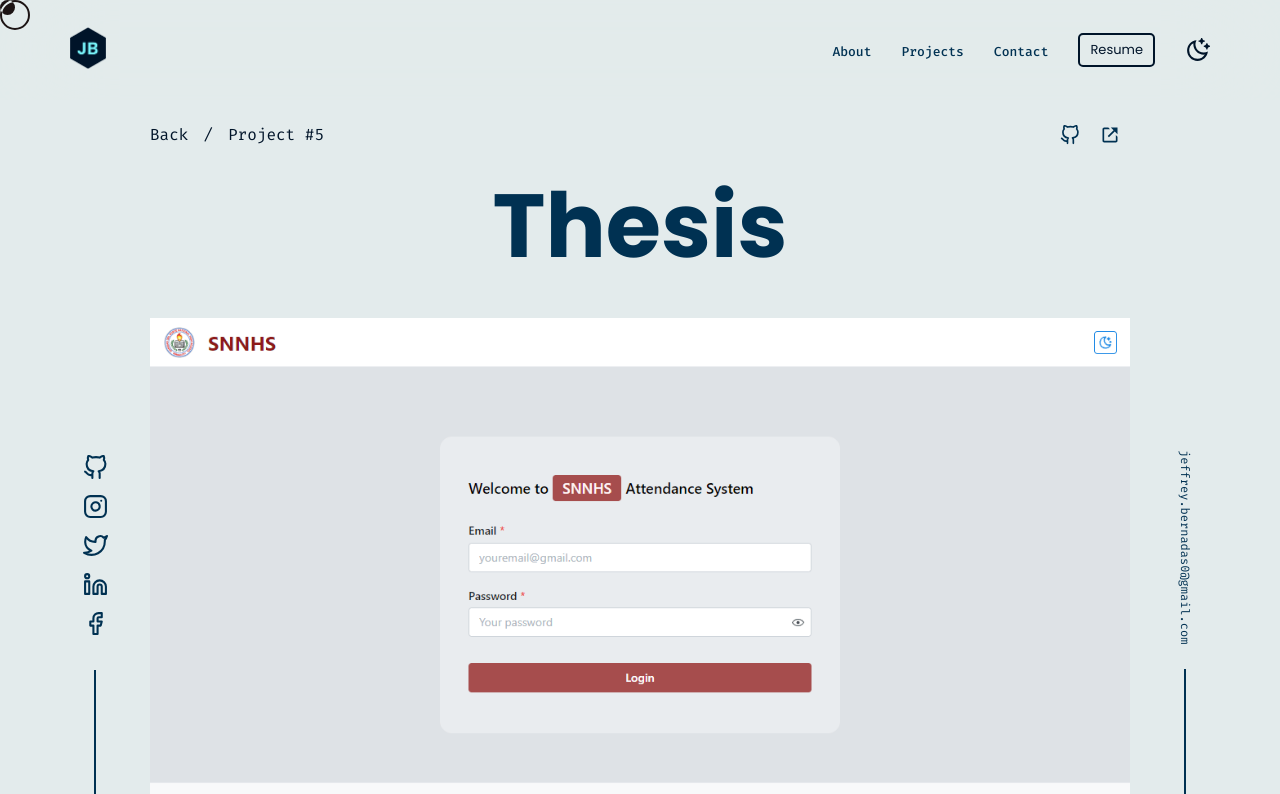
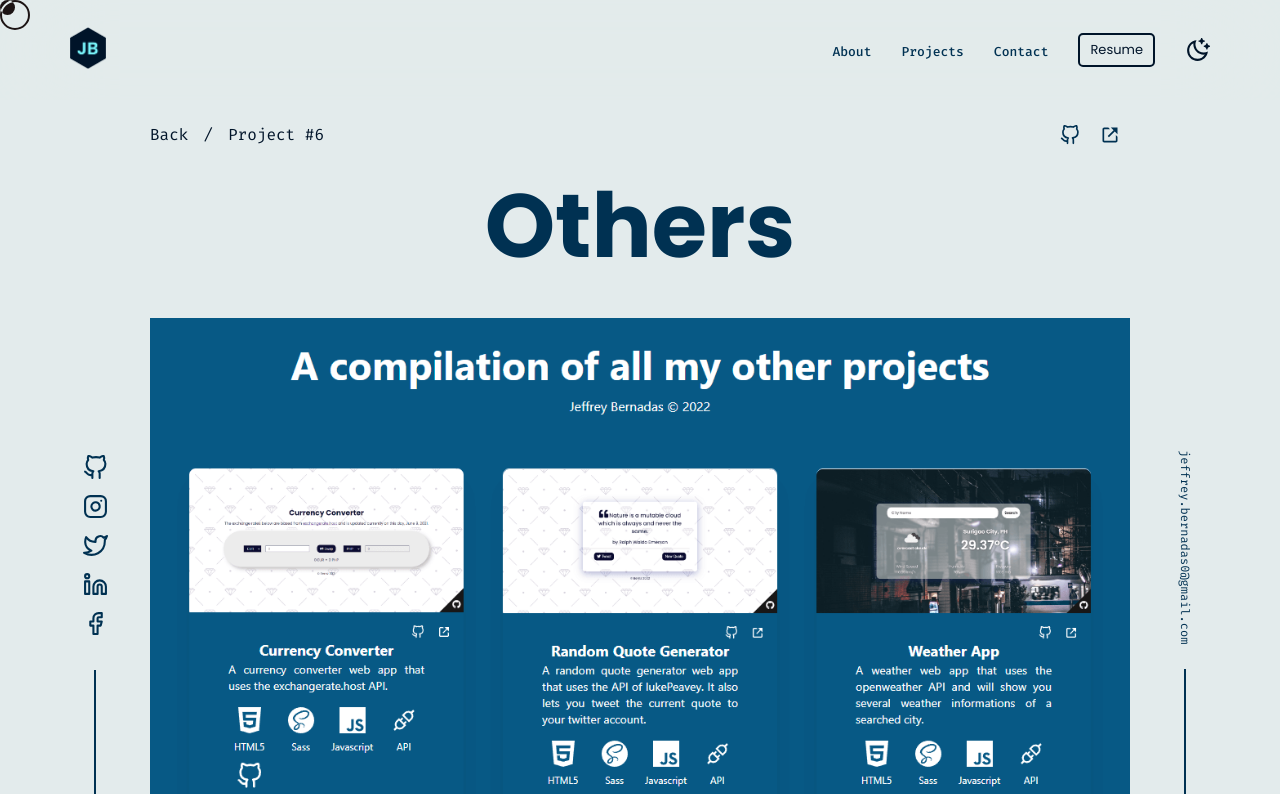
Before and after one commit to Bernz322/my-portfolio, a React (Create React App) app: page /others in a window 1280 px wide. Shown: the top 794 px of the page. Built offline with nearby package versions, Linux system fonts and the light colour scheme; no server answers.

Commit message:
Revert "remove thesis path and update others project"
This reverts commit 229c652c3b2bd966420fb18e68469c0bbd7a36d9.

```diff
--- a/src/App.tsx
+++ b/src/App.tsx
@@ -19,7 +19,7 @@ import Vacay from "./components/pages/Vacay";
 import JBShort from "./components/pages/JBShort";
 import Spotify from "./components/pages/Spotify";
 import Tsismis from "./components/pages/Tsismis";
-// import Thesis from "./components/pages/Thesis";
+import Thesis from "./components/pages/Thesis";
 import Others from "./components/pages/Others";
 
 function ScrollToTop() {
@@ -81,8 +81,8 @@ function App() {
             <Route path="/jbshort" element={<JBShort />} />
             <Route path="/spotify" element={<Spotify />} />
             <Route path="/tsismis" element={<Tsismis />} />
+            <Route path="/thesis" element={<Thesis />} />
             <Route path="/others" element={<Others />} />
-            {/* <Route path="/thesis" element={<Thesis />} /> */}
             <Route path="*" element={<Page404 />} />
           </Routes>
 
--- a/src/components/pages/Others.tsx
+++ b/src/components/pages/Others.tsx
@@ -2,7 +2,7 @@ import SingleProject from "./SingleProject";
 import { projects } from "../../config/data";
 
 function Others() {
-  const project = projects[4];
+  const project = projects[5];
   return (
     <SingleProject project={project} count={projects.indexOf(project) + 1} />
   );
```
